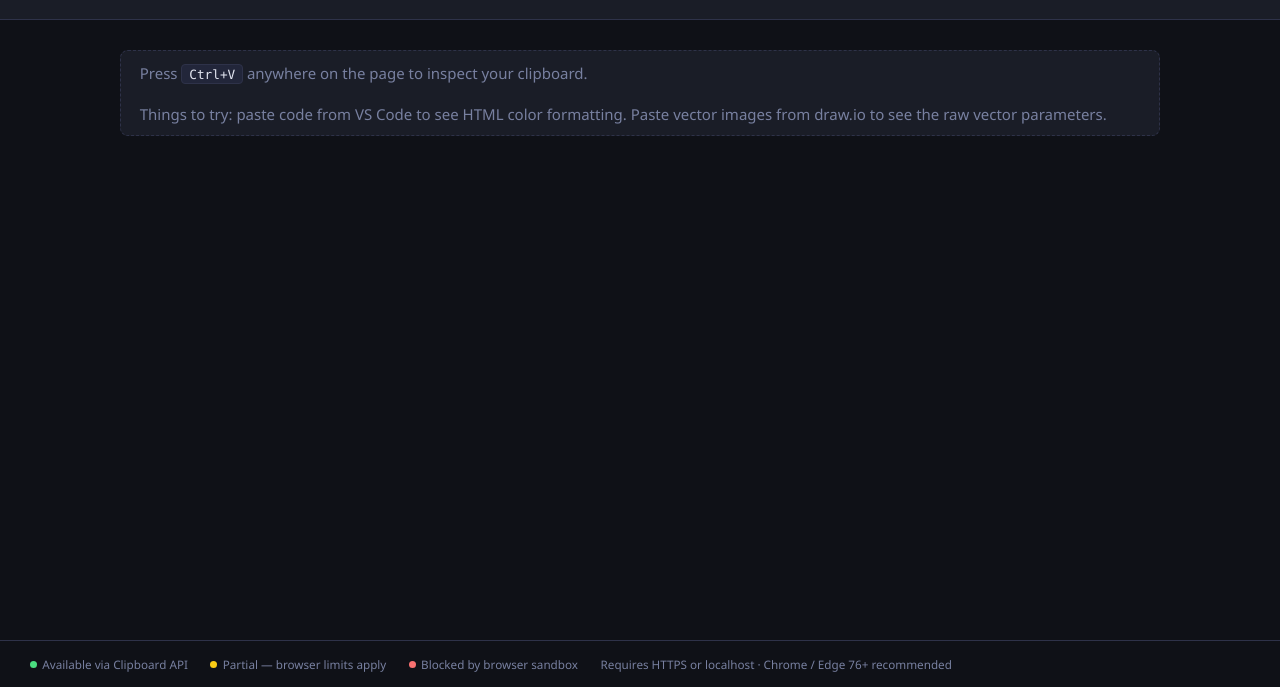
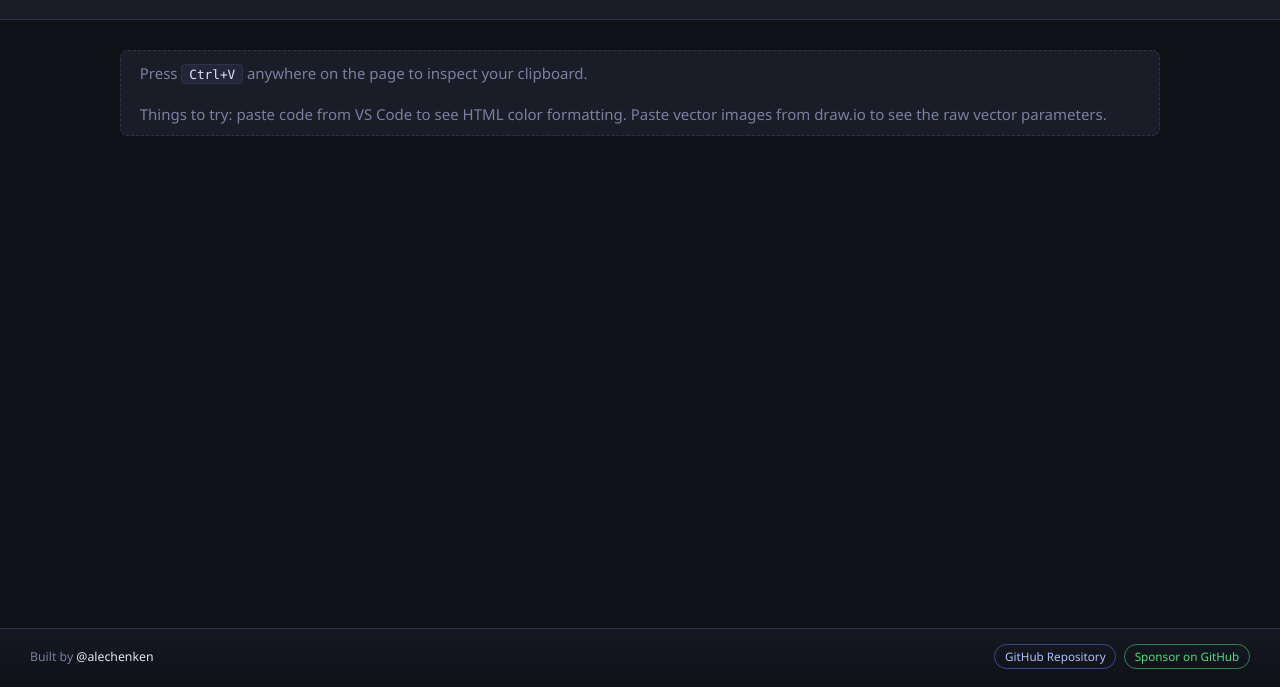
Before and after one commit to alechenken/web-clippi, a plain HTML site: page index.html in a window 1280 px wide. Shown: the part 113-800 px from the top of the page. Drawn offline with Linux system fonts and the light colour scheme.

Commit message:
Updated footer

```diff
--- a/index.html
+++ b/index.html
@@ -73,11 +73,17 @@
   </main>
 
   <!-- ── Footer ───────────────────────────────────────────── -->
-  <footer>
-    <span><span class="dot green"></span> Available via Clipboard API</span>
-    <span><span class="dot yellow"></span> Partial — browser limits apply</span>
-    <span><span class="dot red"></span> Blocked by browser sandbox</span>
-    <span>Requires HTTPS or localhost · Chrome / Edge 76+ recommended</span>
+  <footer class="site-footer">
+    <div class="footer-top">
+      <p class="footer-title">
+        Built by
+        <a href="https://github.com/alechenken" target="_blank" rel="noopener noreferrer">@alechenken</a>
+      </p>
+      <div class="footer-links">
+        <a class="footer-link" href="https://github.com/alechenken/web-clippi" target="_blank" rel="noopener noreferrer">GitHub Repository</a>
+        <a class="footer-link sponsor" href="https://github.com/sponsors/alechenken" target="_blank" rel="noopener noreferrer">Sponsor on GitHub</a>
+      </div>
+    </div>
   </footer>
 
   <script src="clipboard.js"></script>
--- a/style.css
+++ b/style.css
@@ -445,32 +445,68 @@ tbody td code {
 .status-cell.blocked { color: var(--red); }
 
 /* ── Footer ───────────────────────────────────────────────── */
-footer {
+.site-footer {
   border-top: 1px solid var(--border);
-  padding: 1rem 2rem;
-  font-size: 0.78rem;
+  background: linear-gradient(180deg, rgba(34, 38, 58, 0.35), rgba(15, 17, 23, 0));
+  padding: 1rem 2rem 1.2rem;
   color: var(--text-muted);
+}
+
+.footer-top {
   display: flex;
-  gap: 1.5rem;
+  align-items: center;
+  justify-content: space-between;
+  gap: 0.8rem;
   flex-wrap: wrap;
 }
 
-footer span {
-  display: flex;
-  align-items: center;
-  gap: 0.35rem;
+.footer-title {
+  margin: 0;
+  font-size: 0.82rem;
 }
 
-footer .dot {
-  display: inline-block;
-  width: 7px;
-  height: 7px;
-  border-radius: 50%;
+.footer-title a {
+  color: var(--text);
+  text-decoration: none;
+  border-bottom: 1px solid transparent;
 }
 
-footer .dot.green  { background: var(--green); }
-footer .dot.yellow { background: var(--yellow); }
-footer .dot.red    { background: var(--red); }
+.footer-title a:hover {
+  border-bottom-color: var(--accent);
+}
+
+.footer-links {
+  display: flex;
+  flex-wrap: wrap;
+  gap: 0.5rem;
+}
+
+.footer-link {
+  display: inline-flex;
+  align-items: center;
+  font-size: 0.78rem;
+  color: #aec0ff;
+  text-decoration: none;
+  border: 1px solid var(--accent-dim);
+  border-radius: 999px;
+  padding: 0.25rem 0.65rem;
+  transition: background 0.15s, border-color 0.15s;
+}
+
+.footer-link:hover {
+  background: rgba(108, 142, 245, 0.15);
+  border-color: var(--accent);
+}
+
+.footer-link.sponsor {
+  color: var(--green);
+  border-color: rgba(74, 222, 128, 0.55);
+}
+
+.footer-link.sponsor:hover {
+  background: rgba(74, 222, 128, 0.14);
+  border-color: var(--green);
+}
 
 /* ── Intro box ────────────────────────────────────────────── */
 .intro-box {
```
Also changed, not shown: 1 other file.
